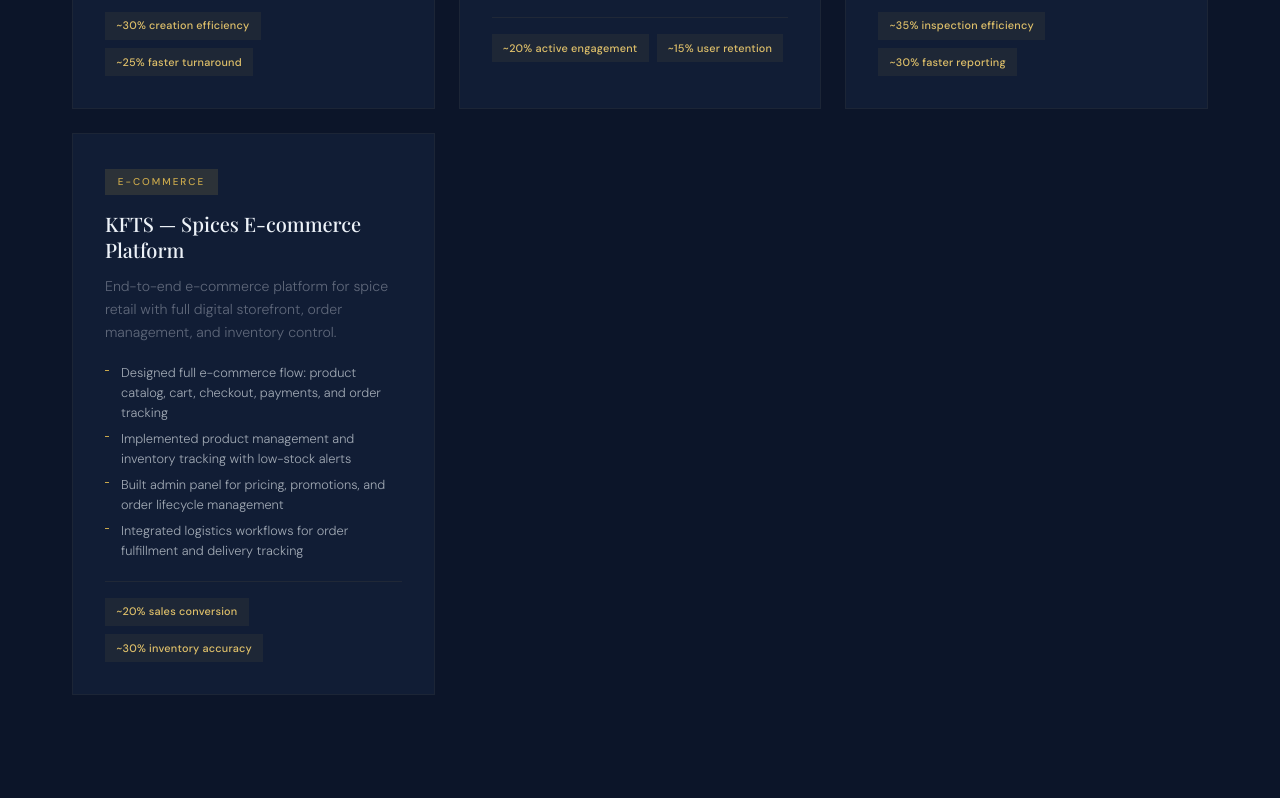
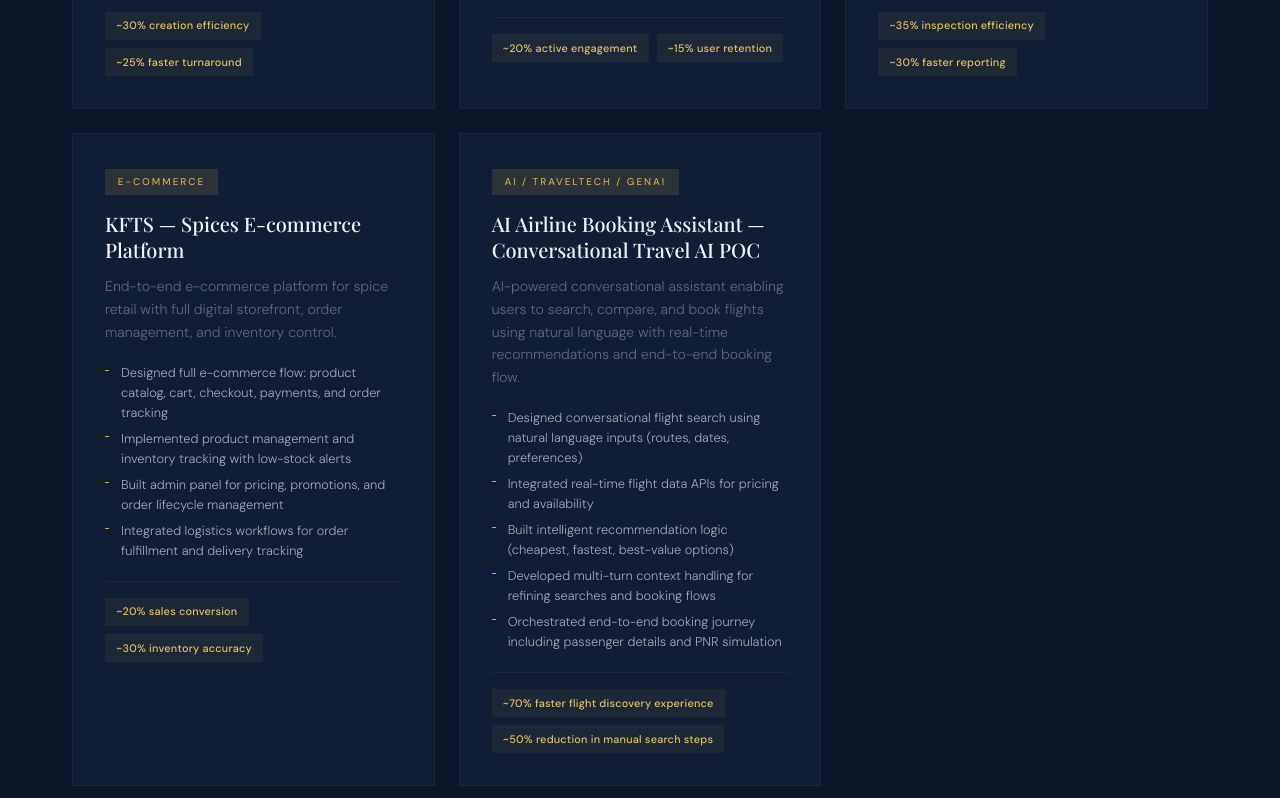
Before and after one commit to aswathymohan819/portfolio, a plain HTML site: page index.html in a window 1280 px wide. Shown: the part 7202-8000 px from the top of the page. Drawn offline with nearby package versions, Linux system fonts and the light colour scheme; a web font is replaced by a local one.

Commit message:
added airline experiance

```diff
--- a/index.html
+++ b/index.html
@@ -1349,6 +1349,23 @@ body {
         <div class="project-impact">
           <span class="impact-tag">~20% sales conversion</span>
           <span class="impact-tag">~30% inventory accuracy</span>
+        </div>
+      </div>
+       <!-- 23. AI Airline Booking Assistant -->
+      <div class="project-card reveal" data-category="saas">
+        <span class="project-domain">AI / TravelTech / GenAI</span>
+        <h3 class="project-name">AI Airline Booking Assistant &mdash; Conversational Travel AI POC</h3>
+        <p class="project-brief">AI-powered conversational assistant enabling users to search, compare, and book flights using natural language with real-time recommendations and end-to-end booking flow.</p>
+        <ul class="project-contributions">
+          <li>Designed conversational flight search using natural language inputs (routes, dates, preferences)</li>
+          <li>Integrated real-time flight data APIs for pricing and availability</li>
+          <li>Built intelligent recommendation logic (cheapest, fastest, best-value options)</li>
+          <li>Developed multi-turn context handling for refining searches and booking flows</li>
+          <li>Orchestrated end-to-end booking journey including passenger details and PNR simulation</li>
+        </ul>
+        <div class="project-impact">
+          <span class="impact-tag">~70% faster flight discovery experience</span>
+          <span class="impact-tag">~50% reduction in manual search steps</span>
         </div>
       </div>
     </div>
```
